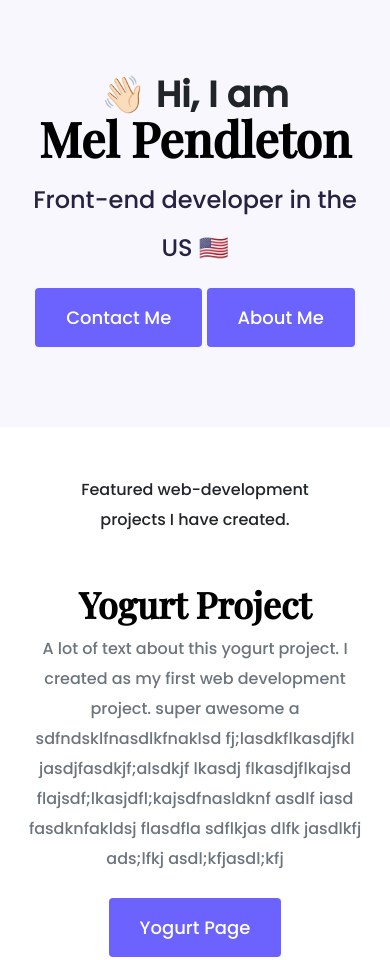
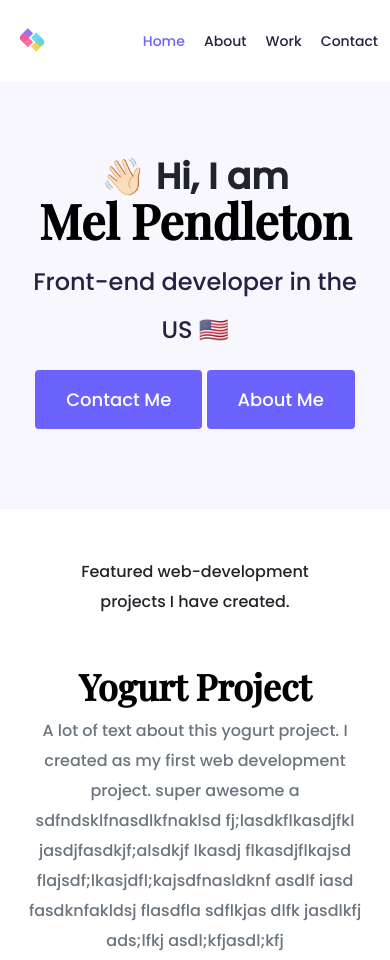
Before and after one commit to Lanestelle/Final-portfolio, a plain HTML site: page index.html in a window 390 px wide. Shown: the top 960 px of the page. Drawn offline with nearby package versions, Linux system fonts and the light colour scheme.

Commit message:
Nav bar
Built nav bar for index page, added css, links, responsive. home page only

```diff
--- a/index.html
+++ b/index.html
@@ -31,6 +31,34 @@
     <link rel="stylesheet" href="styles.css" />
   </head>
   <body>
+    <div class="container">
+      <nav class="d-flex justify-content-between">
+        <a href="/index.html">
+          <img
+            src="images/shecodeslogo.png"
+            alt="Logo"
+            class="logo d-none d-md-block" />
+          <img
+            src="images/shecodessmlogo.jpeg"
+            alt="responsive logo"
+            class="logo d-block d-md-none"
+        /></a>
+        <ul>
+          <li class="active">
+            <a href="/">Home</a>
+          </li>
+          <li>
+            <a href="about.html"> About</a>
+          </li>
+          <li>
+            <a href="work.html"> Work</a>
+          </li>
+          <li>
+            <a href="contact.html"> Contact</a>
+          </li>
+        </ul>
+      </nav>
+    </div>
     <div class="hero">
       <p>👋🏻 Hi, I am</p>
       <h1>Mel Pendleton</h1>
@@ -45,7 +73,6 @@
     </p>
 
     <div class="container">
-
       <div class="row mb-5">
         <div class="col d-none d-lg-block">
           <img
@@ -67,9 +94,9 @@
             <a href="#" class="btn btn-branding">Yogurt Page</a>
           </div>
         </div>
-        </div>
+      </div>
 
-        <div class="row mb-5">
+      <div class="row mb-5">
         <div class="col">
           <div class="project-description">
             <h2 mb-5>Yoga page</h2>
@@ -81,17 +108,18 @@
               sdflkjas dlfk jasdlkfj ads;lfkj asdl;kfjasdl;kfj
             </p>
             <a href="#" class="btn btn-branding">Yoga Page</a>
-          </div> </div>
-          <div class="col d-none d-lg-block">
+          </div>
+        </div>
+        <div class="col d-none d-lg-block">
           <img
             src="images/yoga.png"
             class="img-fluid"
             alt="Image of Yoga Page"
           />
-       </div>
         </div>
+      </div>
 
-<div class="row mb-5">
+      <div class="row mb-5">
         <div class="col d-none d-lg-block">
           <img
             src="images/weather.png"
@@ -112,8 +140,7 @@
             <a href="#" class="btn btn-branding">Launch Weather Page</a>
           </div>
         </div>
-
-
+      </div>
     </div>
   </body>
 </html>
--- a/styles.css
+++ b/styles.css
@@ -100,6 +100,37 @@ p {
   margin: 30px;
 }
 
+.logo {
+  max-height: 40px;
+}
+
+nav {
+  padding: 20px 0;
+}
+
+nav ul {
+  padding: 0;
+  margin: 0;
+}
+
+nav li {
+  display: inline;
+  list-style: none;
+  line-height: 42px;
+  margin-left: 15px;
+}
+nav a {
+  text-decoration: none;
+  font-family: var(--default-font-family);
+  color: #272142;
+}
+
+nav a:hover,
+nav li.active a {
+  color: var(--branding-color);
+  transition: all 100ms ease-in-out;
+}
+
 @media (max-width: 960px) {
   .hero h1 {
     font-size: 48px;
@@ -118,4 +149,7 @@ p {
     text-align: center;
     padding: 0;
   }
+  nav a {
+    font-size: 14px;
+  }
 }
```
Also changed, not shown: images/shecodeslogo.png (added), images/shecodessmlogo.jpeg (added).
